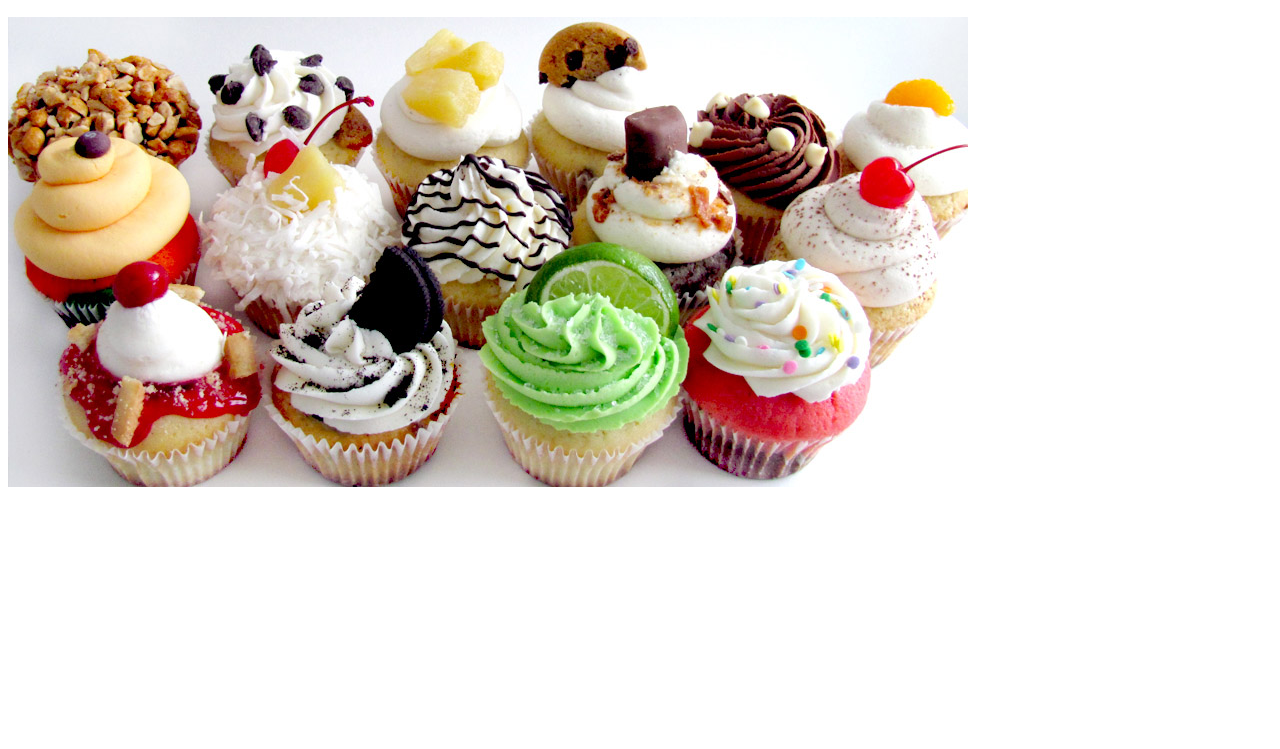
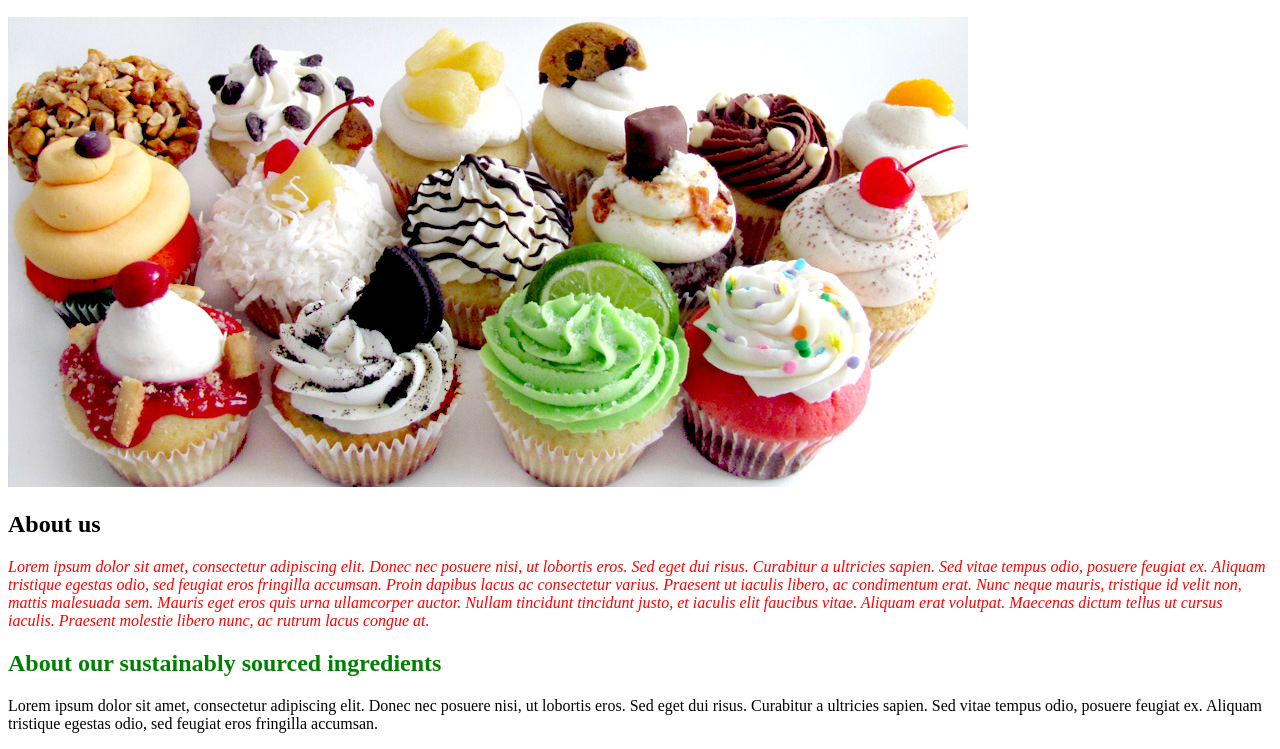
Before and after one commit to doohinkus/cupcake-website, a plain HTML site: page index.html in a window 1280 px wide. Shown: the part 392-1141 px from the top of the page. Before the commit the page ends 899 px from the top, so only its background shows below. Drawn offline with Linux system fonts and the light colour scheme.

Commit message:
created classes and added them to the basic html

```diff
--- a/css/styles.css
+++ b/css/styles.css
@@ -0,0 +1,8 @@
+.flashy{
+  color: red;
+  font-style: italic;
+}
+.best{
+  color: green;
+  font-weight: bold;
+}
--- a/index.html
+++ b/index.html
@@ -9,6 +9,10 @@
     <p>Take a look at some of our cupcakes: </p>
     <p><img src="img/cupcake1.jpg" alt="cupcake image"></p>
     <p><img src="img/cupcake2.jpg" alt="cupcake image"></p>
+    <h2>About us</h2>
+    <p class="flashy">Lorem ipsum dolor sit amet, consectetur adipiscing elit. Donec nec posuere nisi, ut lobortis eros. Sed eget dui risus. Curabitur a ultricies sapien. Sed vitae tempus odio, posuere feugiat ex. Aliquam tristique egestas odio, sed feugiat eros fringilla accumsan. Proin dapibus lacus ac consectetur varius. Praesent ut iaculis libero, ac condimentum erat. Nunc neque mauris, tristique id velit non, mattis malesuada sem. Mauris eget eros quis urna ullamcorper auctor. Nullam tincidunt tincidunt justo, et iaculis elit faucibus vitae. Aliquam erat volutpat. Maecenas dictum tellus ut cursus iaculis. Praesent molestie libero nunc, ac rutrum lacus congue at.</p>
+    <h2 class="best">About our sustainably sourced ingredients</h2>
+    <p>Lorem ipsum dolor sit amet, consectetur adipiscing elit. Donec nec posuere nisi, ut lobortis eros. Sed eget dui risus. Curabitur a ultricies sapien. Sed vitae tempus odio, posuere feugiat ex. Aliquam tristique egestas odio, sed feugiat eros fringilla accumsan.</p>
 
   </body>
 </html>
```
